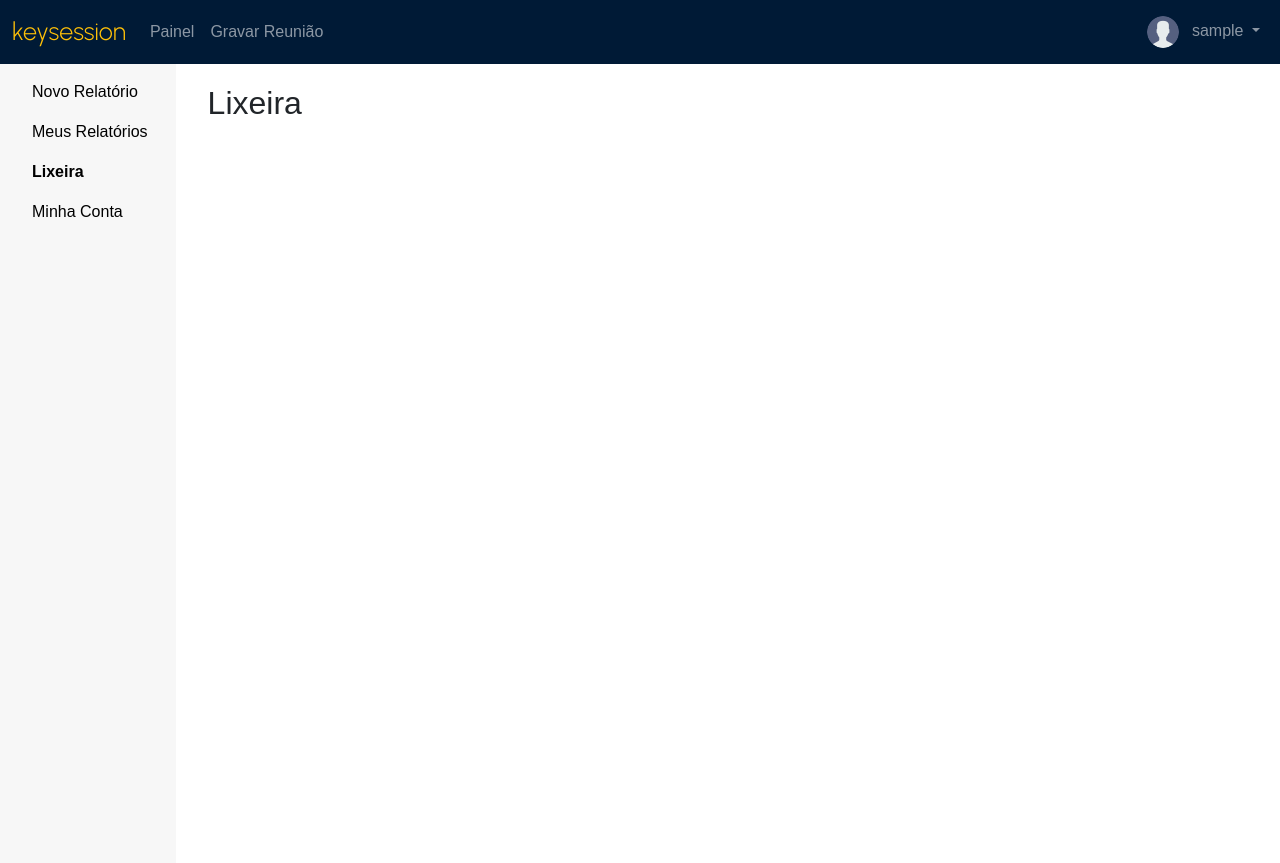
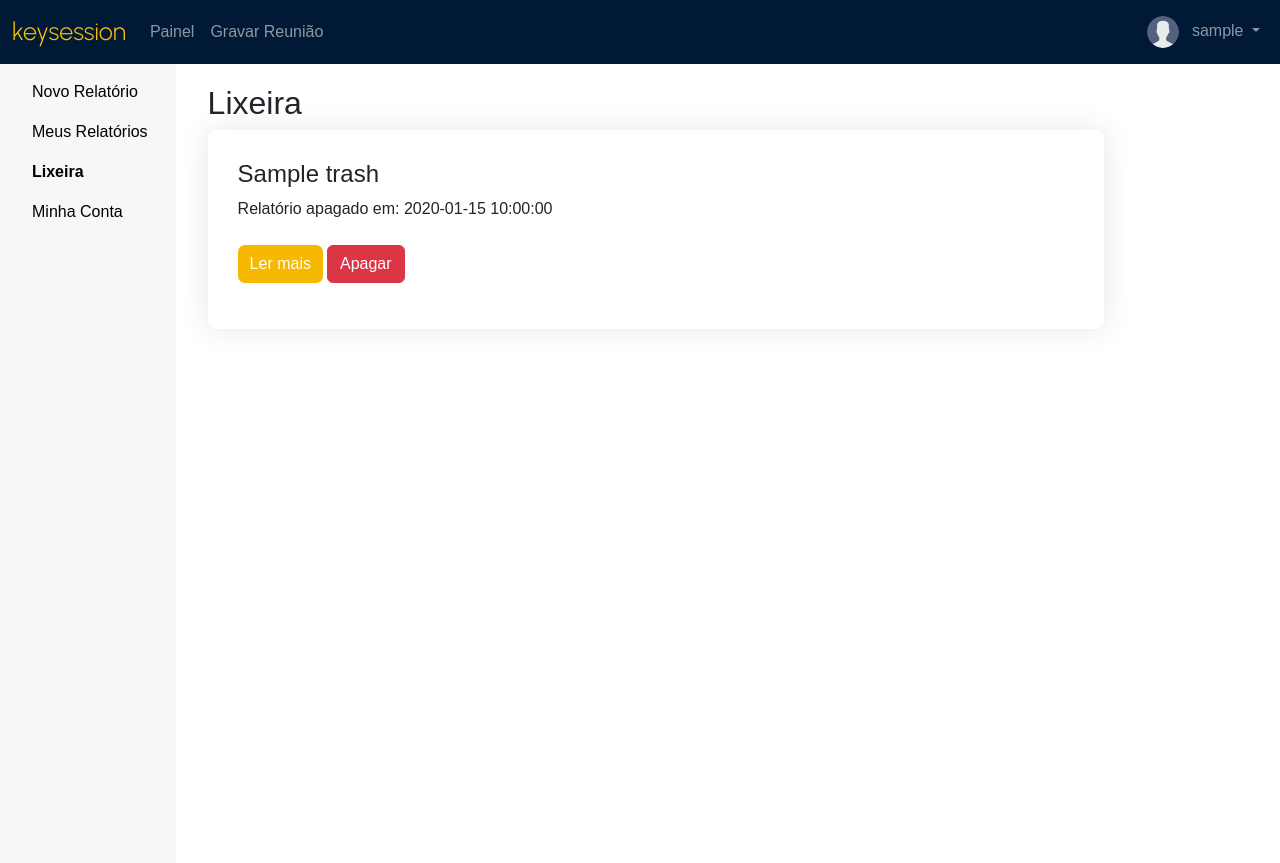
Before and after one commit to MMeirelless/minutes_generator, a Flask app: page /trash in a window 1280 px wide. Shown: the top 863 px of the page. Run offline with Flask 3, Linux system fonts and the light colour scheme; a user stored in the database is signed in; tables that the repository leaves empty hold one stand-in row (values such as "Sample post"); parts of the project's set-up code (start-up, migrations or seed data) failed here and were passed over; some libraries are stand-ins or nearby versions.

Commit message:
Lixeira v1

```diff
--- a/app/routes.py
+++ b/app/routes.py
@@ -1,14 +1,15 @@
 from io import BytesIO
+import time
 from docx import Document
 from flask import Blueprint, render_template, redirect, url_for, request, flash, send_file
 from flask_login import login_user, logout_user, login_required, current_user
 from . import db
-from .models import User, Report
+from .models import User, Report, Trash
 from .forms import LoginForm, RegistrationForm
 from .services import report_generator, dict_to_html
 from werkzeug.security import generate_password_hash, check_password_hash
 from json import dumps
-from datetime import datetime
+from datetime import datetime, timedelta
 from hashlib import md5
 from sqlalchemy.exc import IntegrityError
 
@@ -88,6 +89,15 @@ def new_report():
     global doc_title
     html_content_title = "Novo Relatório"
     html_content = ""
+
+    # Cleaning Trash
+    user_trashes = Trash.query.filter_by(user_id=current_user.id).all()
+    for trash in user_trashes:
+        if trash.date < datetime.now()-timedelta(days=7):
+            print(datetime.now()-trash.date)
+            db.session.delete(trash)
+            db.session.commit()
+
     if request.method == 'POST':
         if 'audio_file' not in request.files:
             flash('Por favor, selecione um arquivo.', 'danger')
@@ -137,7 +147,7 @@ def report_download():
 def save_report():
     if request.method == 'POST' and current_user.is_authenticated:
         report = request.get_json()["html_content"]
-        report_id = md5(report.encode()).hexdigest()
+        report_id = md5(f"{report}{datetime.now()}".encode()).hexdigest()
         user_id = current_user.id
         date = datetime.now()
         title = request.get_json()["html_content_title"]
@@ -158,19 +168,39 @@ def save_report():
 @main.route('/delete_report', methods=["POST"])
 def delete_report():
     report_id = request.get_json()["report_id"]
+    selected_report = Report.query.get(report_id)
     report_user_id = Report.query.filter_by(report_id=report_id).first().user_id
     if request.method == "POST" and current_user.is_authenticated and report_user_id == current_user.id:
-        report = Report.query.get(report_id)
-        db.session.delete(report)
+        # Moving to Trash
+        new_trash = Trash(report=selected_report.report, report_id=md5(f"{selected_report.report}{datetime.now()}".encode()).hexdigest(), user_id=selected_report.user_id, date=datetime.now(), title=selected_report.title)
+        db.session.add(new_trash)
+
+        # Deleting
+        db.session.delete(selected_report)
         db.session.commit()
+
         flash('Report apagado com sucesso.', 'success')
-        return render_template('dashboard/trash.html')
+        return {"reponse":"report saved"}
 
     return render_template('dashboard/my_reports.html')
 
+@main.route('/delete_trash', methods=["POST"])
+def delete_trash():
+    trash_id = request.get_json()["report_id"]
+    selected_trash = Trash.query.get(trash_id)
+    trash_user_id = selected_trash.user_id
+    if request.method == "POST" and current_user.is_authenticated and trash_user_id == current_user.id:
+        db.session.delete(selected_trash)
+        db.session.commit()
+        flash('Report apagado com sucesso.', 'success')
+        return {"reponse":"report saved"}
+
+    return render_template('dashboard/trash.html')
+
 @main.route("/trash")
 def trash():
-    return render_template('dashboard/trash.html')
+    user_trash = Trash.query.filter_by(user_id=current_user.id).all()
+    return render_template('dashboard/trash.html', user_trash=user_trash)
 
 @main.route("/recording")
 def recording():
--- a/app/templates/dashboard/my_reports.html
+++ b/app/templates/dashboard/my_reports.html
@@ -67,7 +67,7 @@
                     }).then((result) => {
                         if (result.isConfirmed) {
                             deleteReport(this.dataset.id)
-                            location.href = "/trash";
+                            location.href = "/new_report";
                         }
                     });
                 })
--- a/app/templates/dashboard/trash.html
+++ b/app/templates/dashboard/trash.html
@@ -5,4 +5,74 @@
 
 {% block panel_content %}
 <h2>Lixeira</h2>
+{% if user_trash==[]: %}
+<p>Seus <a href="/my_reports">relatórios</a> ficaram por aqui por 7 dias quando forem apagados.</p>
+{% else %}
+    {% for report in user_trash %}
+        <div class="report-list-item">
+            <h4>{{ report.title }}</h4>
+            Relatório apagado em: {{ report.date|safe }}
+            <br>
+            <br>
+            <div class="collapse" id="{{ report.report_id }}">
+                <div class="card-body">
+                    {{ report.report|safe }}
+                </div>
+                <br>
+            </div>
+            <div class="reports-btns">
+                <p class="d-inline-flex gap-1">
+                    <a class="btn btn-primary btn-default" data-bs-toggle="collapse" href="#{{ report.report_id }}" role="button" aria-expanded="false" aria-controls="collapseExample">
+                        Ler mais
+                    </a>
+                    <a data-id="{{ report.report_id }}" class="btn btn-danger btn-delete">
+                        Apagar
+                    </a>
+                </p>
+            </div>
+        </div>
+    {% endfor %}
+{% endif %}
+<script src="//cdn.jsdelivr.net/npm/sweetalert2@11"></script>
+<script>
+    async function deleteTrash(report_id) {
+        const response = await fetch("/delete_trash", {
+            method: "POST",
+            cache: "no-cache",
+            credentials: "same-origin",
+            headers: {
+                "Content-Type": "application/json",
+            },
+            redirect: "follow",
+            referrerPolicy: "no-referrer",
+            body: JSON.stringify({"report_id":report_id}),
+        });
+        return response.json();
+    }
+    document.addEventListener("DOMContentLoaded", function(){
+        const deleteButton = document.querySelectorAll(".btn-delete")
+
+        if(deleteButton){
+            deleteButton.forEach(function(button){
+                button.addEventListener("click", function(){
+                    Swal.fire({
+                    title: 'Apagar Relatório?',
+                    text: 'Seu relatório será movido para a lixeira e permanecerá em nosso Banco de Dados por 7 dias. Tem certeza que deseja executar essa ação?',
+                    icon: 'warning',
+                    showCancelButton: true,
+                    confirmButtonColor: '#3085d6',
+                    cancelButtonColor: '#d33',
+                    confirmButtonText: 'Prosseguir',
+                    cancelButtonText: 'Cancelar'
+                    }).then((result) => {
+                        if (result.isConfirmed) {
+                            deleteTrash(this.dataset.id)
+                            location.href = "/new_report";
+                        }
+                    });
+                })
+            })
+        }
+    })
+</script>
 {% endblock %}
```
Also changed, not shown: app/models.py (+7 -0 lines), instance/site.db.
